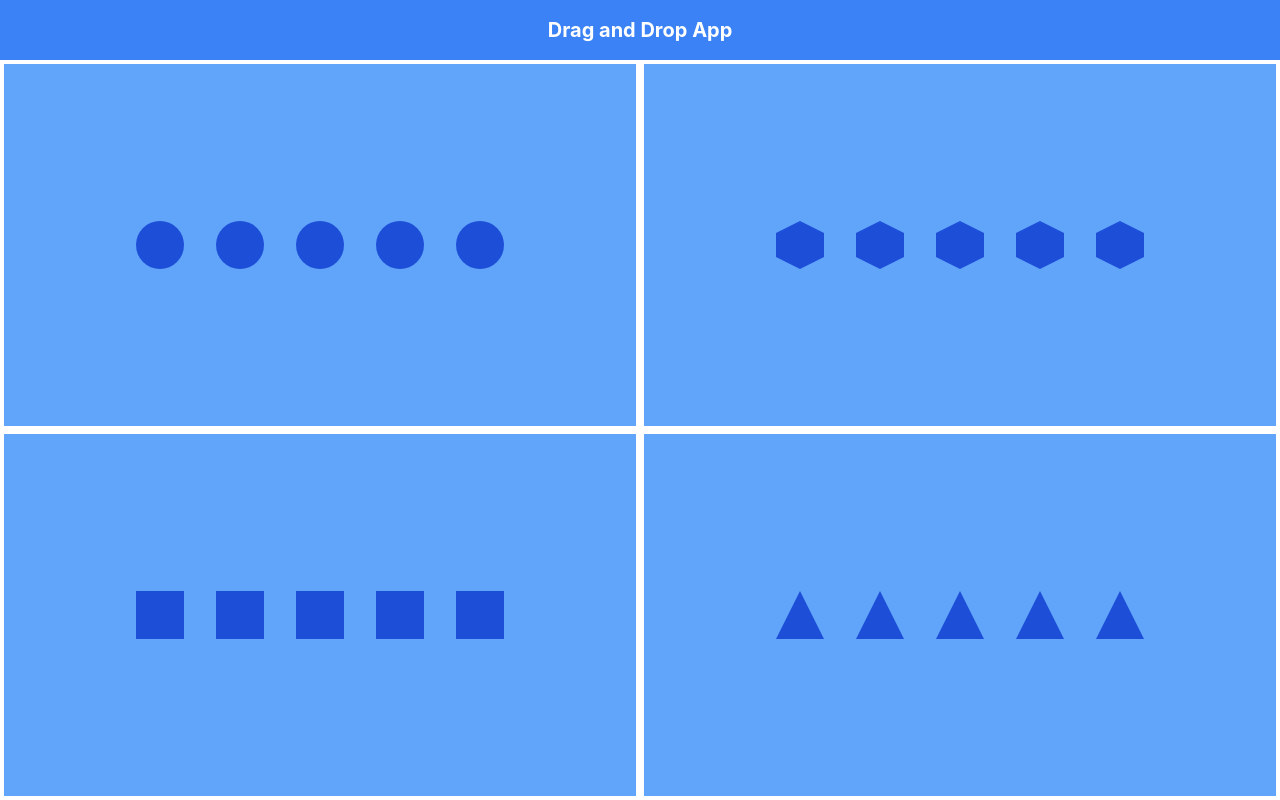
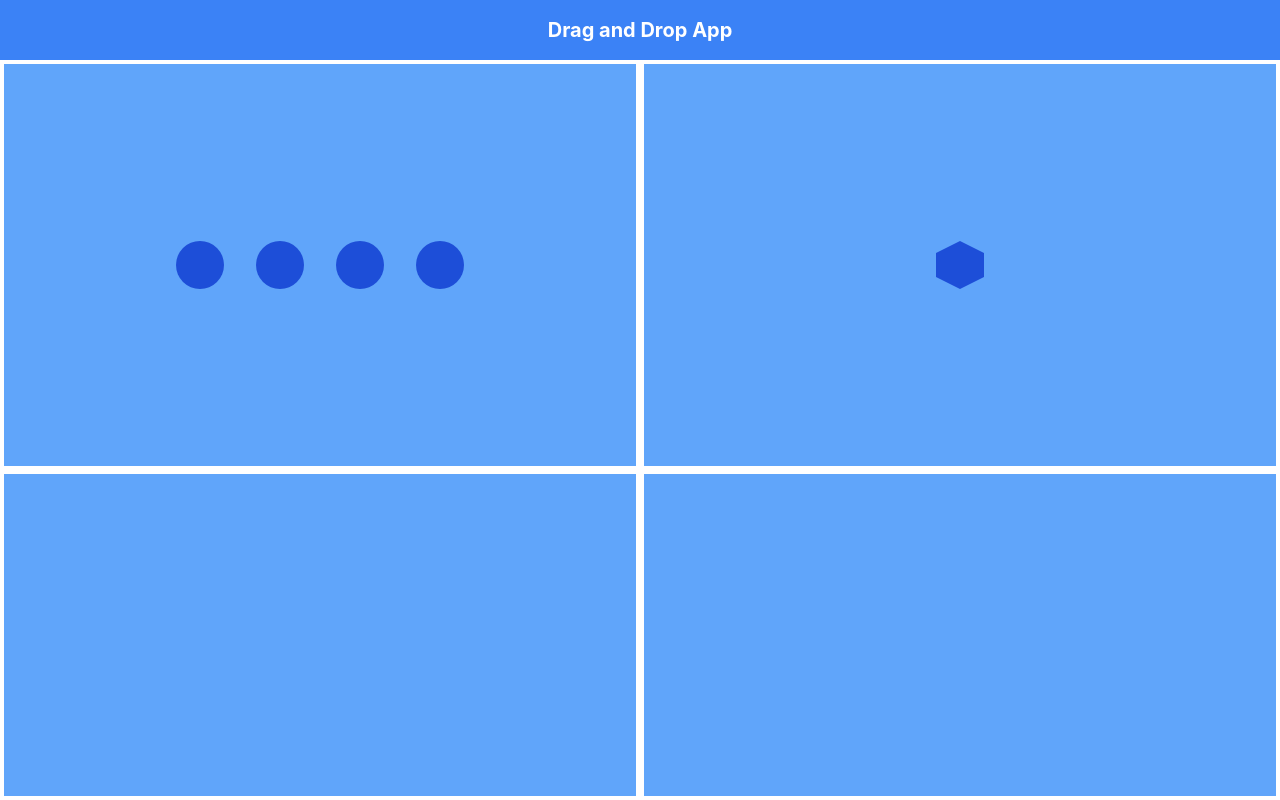
Before and after one commit to Vidi-M/Drag-and-Drop-App, a React (Create React App) app: page / in a window 1280 px wide. Built offline with nearby package versions, Linux system fonts and the light colour scheme.

Commit message:
Tracking number of shapes in each quadrant and can show them

```diff
--- a/src/App.css
+++ /dev/null
@@ -1 +0,0 @@
-.circle
--- a/src/App.tsx
+++ b/src/App.tsx
@@ -6,6 +6,12 @@ import {Shape} from './components/Shapes';
 import Quadrant from './components/Quadrant';
 
 export default function App() {
+  const [quadrants, setQuadrants] = useState({
+    circle: 4,    // TopRight
+    hexagon: 1,   // TopLeft
+    square: 0,    // BotRight
+    triangle: 0,  // BotLeft
+  })
 
   return (
     <div className='h-screen flex flex-col'>
@@ -13,11 +19,10 @@ export default function App() {
         Drag and Drop App
       </header>
       <div className='flex-1 grid grid-cols-2'>
-        <Quadrant num={5} shape="circle" />
-        <Quadrant num={5} shape="hexagon" />
-        <Quadrant num={5} shape="square" />
-        <Quadrant num={5} shape="triangle" />
-
+        <Quadrant num={quadrants.circle} shape="circle" />
+        <Quadrant num={quadrants.hexagon} shape="hexagon" />
+        <Quadrant num={quadrants.square} shape="square" />
+        <Quadrant num={quadrants.triangle} shape="triangle" />
       </div>
     </div>
   );
```
